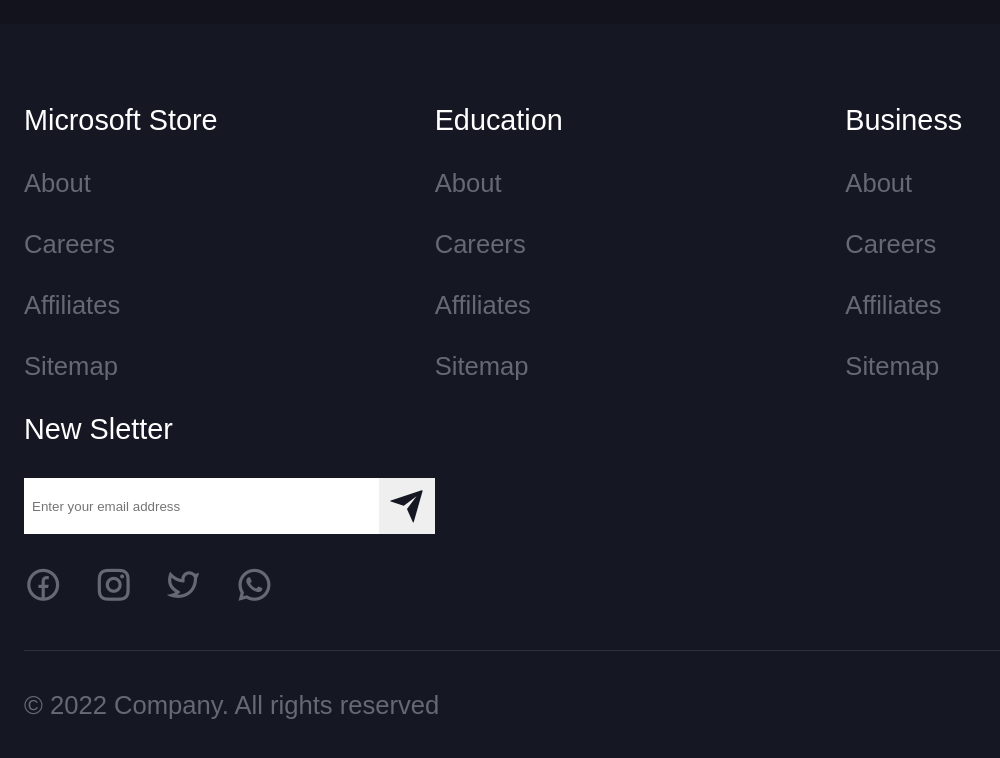
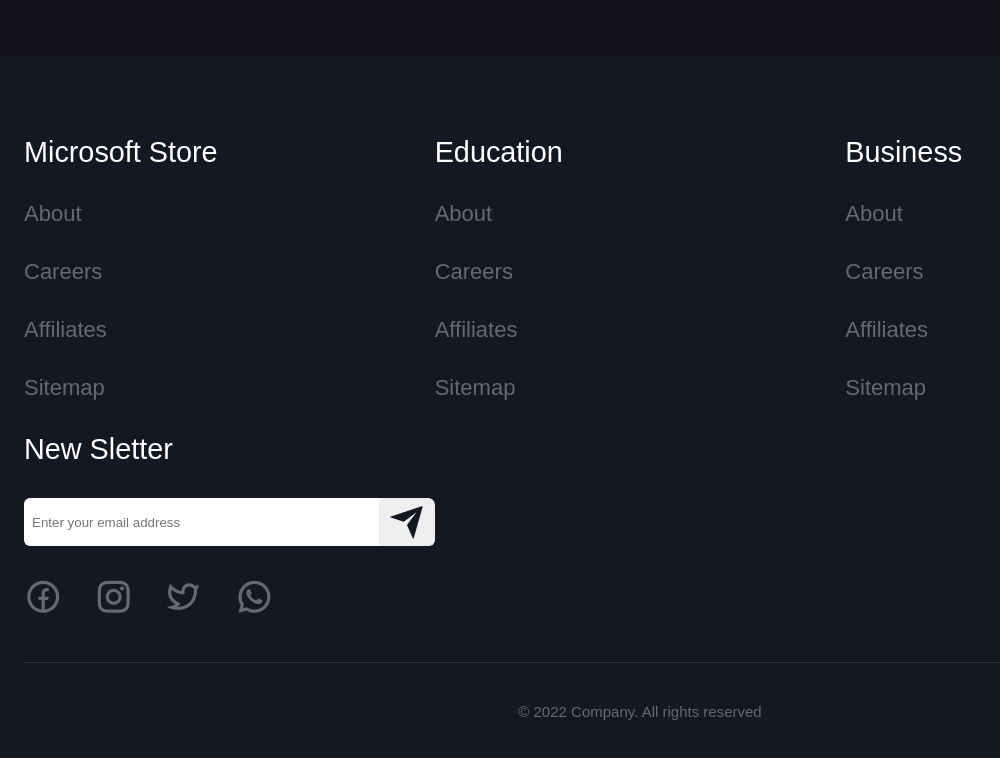
Before and after one commit to RafaelJovito/footer_01, a plain HTML site: page index.html in a window 1280 px wide. Shown: the whole page, without its empty margins (0-1000 px from the left). Drawn offline with nearby package versions, Linux system fonts and the light colour scheme.

Commit message:
[UPD] Css, html

```diff
--- a/css/style.css
+++ b/css/style.css
@@ -50,6 +50,7 @@ i {
 
 .footer__list-item {
     list-style: none;
+    font-size: 22px;
 }
 
 .footer__list-link {
@@ -69,7 +70,10 @@ i {
 
 .newsletter__form-input {
     width: calc(100% - 3.5rem);
+    height: 3rem;
     border: none;
+    border-top-left-radius: 6px;
+    border-bottom-left-radius: 6px;
     padding-left: .5rem;
     outline: none;
 }
@@ -77,9 +81,11 @@ i {
 .newsletter__form-btn {
     cursor: pointer;
     border: none;
+    border-top-right-radius: 7px;
+    border-bottom-right-radius: 6px;
     color: #151823;
     width: 3.5rem;
-    height: 3.5rem;
+    height: 3rem;
     display: flex;
     align-items: center;
     justify-content: center;
@@ -105,8 +111,9 @@ i {
 
 .footer__bootom {
     display: flex;
-    justify-content: space-between;
+    justify-content: center;
     gap: 2rem;
+    font-size: 15px;
     flex-wrap: wrap;
 }
 
--- a/index.html
+++ b/index.html
@@ -5,7 +5,7 @@
     <meta charset="UTF-8">
     <meta http-equiv="X-UA-Compatible" content="IE=edge">
     <meta name="viewport" content="width=device-width, initial-scale=1.0">
-    <title>Footer component 1</title>
+    <title>Footer Example 1</title>
     <link href="https://cdn.jsdelivr.net/npm/remixicon@2.5.0/fonts/remixicon.css" rel="stylesheet">
     <link rel="stylesheet" type="text/css" href="css/style.css" media="screen" />
 </head>
```
